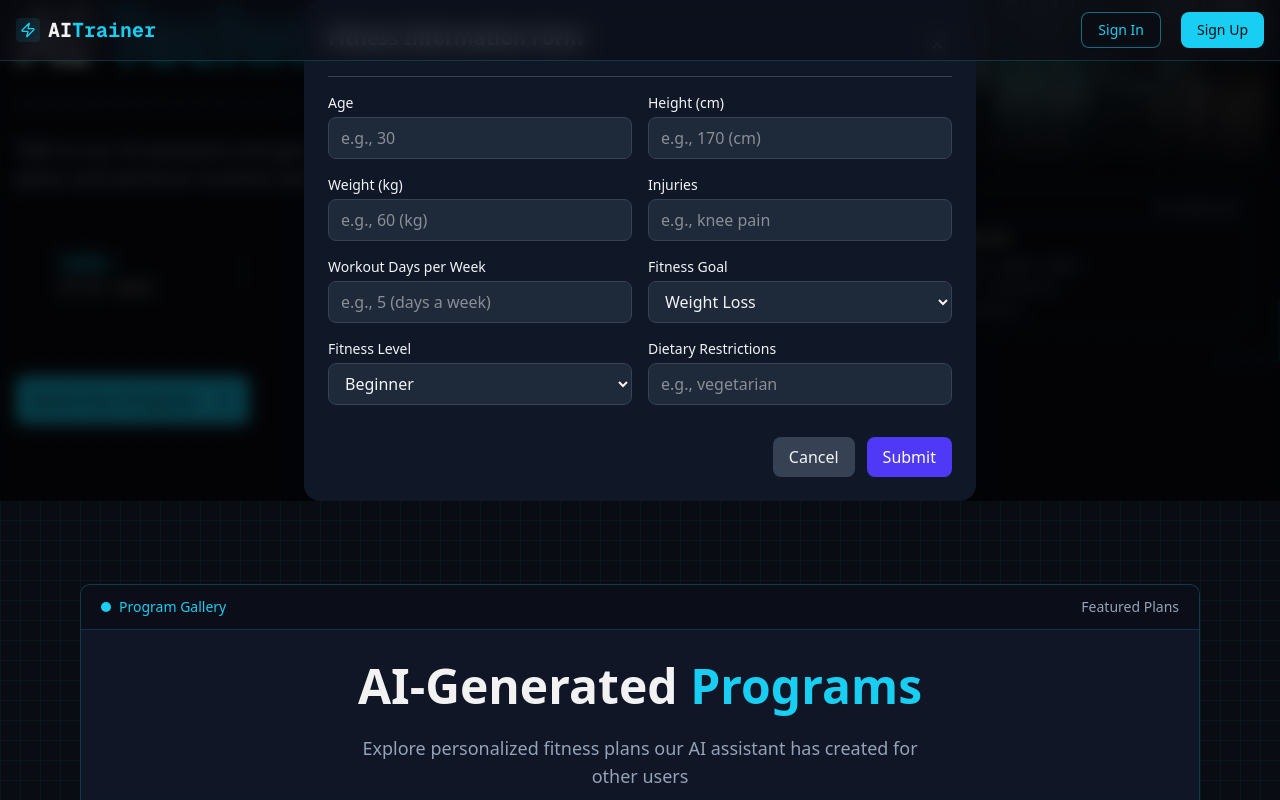
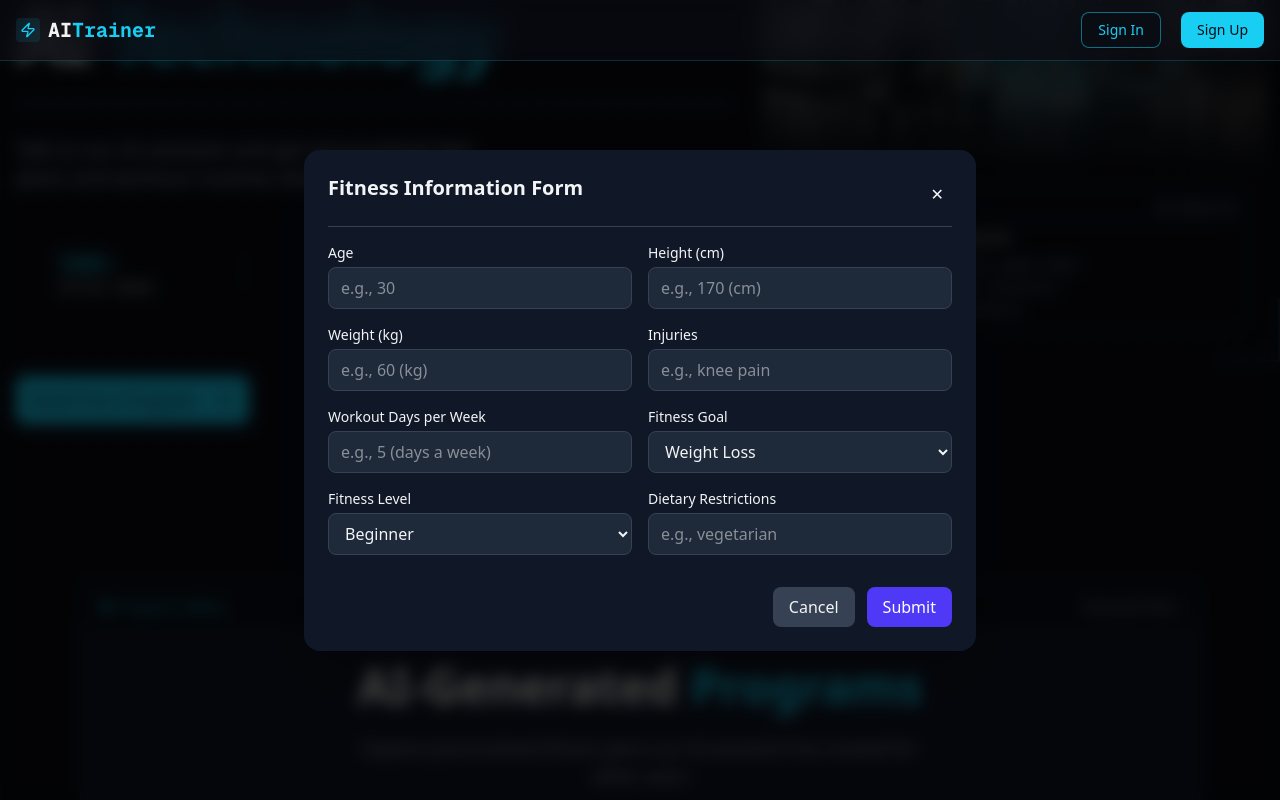
Before and after one commit to fedokanishey/ai-trainer, a Next.js app: page / in a window 1280 px wide. Both pictures are taken after a click on the button "Build Your Program". Shown: the part 425-1225 px from the top of the page. Built offline with nearby package versions, Linux system fonts and the light colour scheme; no server answers.

Commit message:
fix form problem

```diff
--- a/app/components/ui/inf_form.tsx
+++ b/app/components/ui/inf_form.tsx
@@ -19,7 +19,7 @@ export default function ModalForm({ open, onClose, onSubmit }: Props) {
 
   return (
     <div
-      className="fixed inset-0 z-55 flex items-center overflow-hidden justify-center bg-black/70 backdrop-blur-sm max-h-fit"
+      className="fixed inset-0 z-1000 flex items-center overflow-hidden justify-center bg-black/70 backdrop-blur-sm max-h-screen"
       onClick={(e) => {
         if (e.target === e.currentTarget) onClose();
       }}
```
